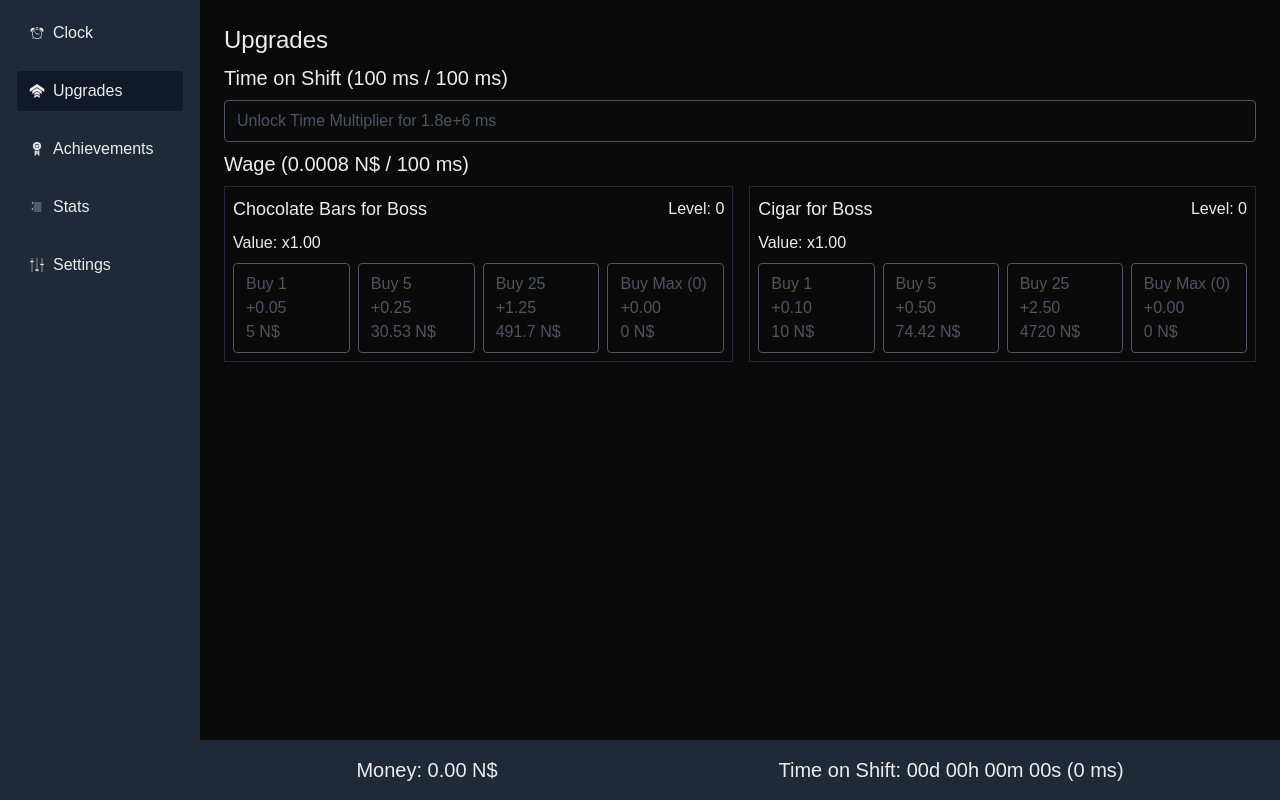
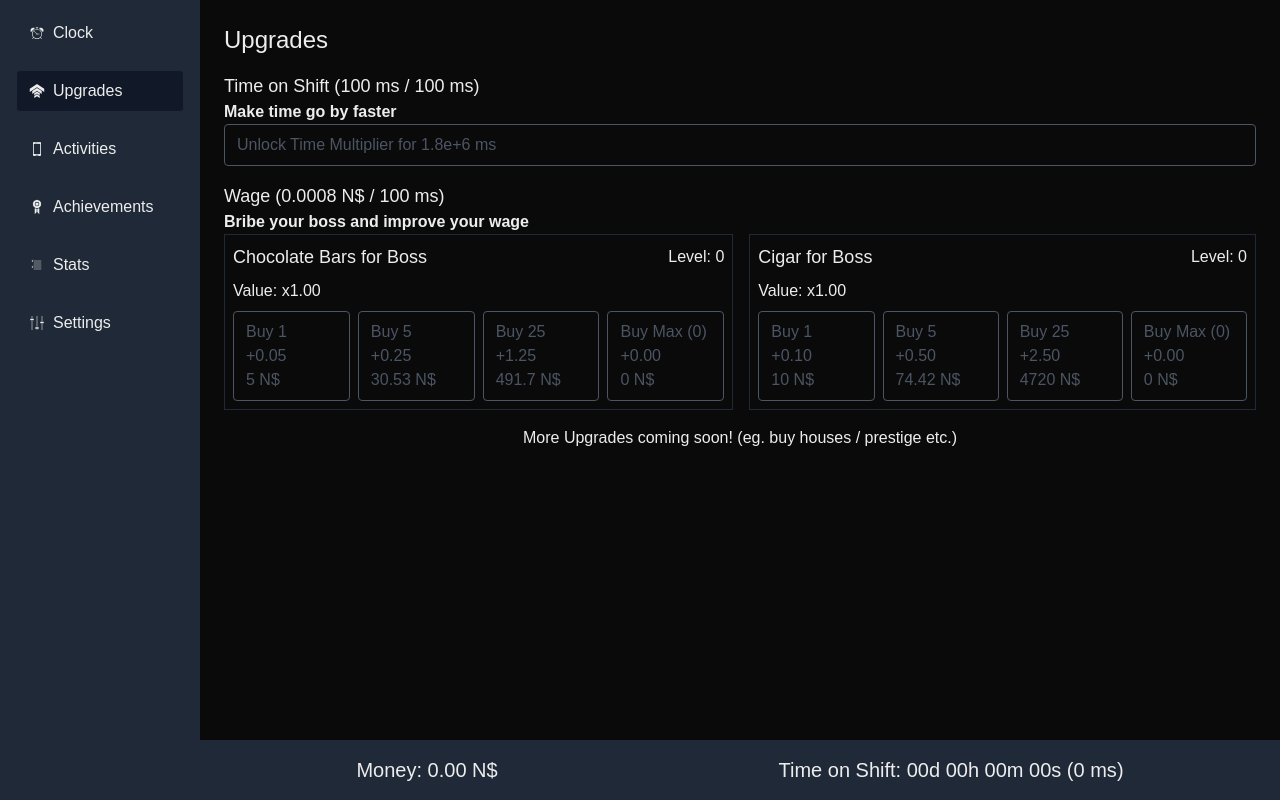
Before and after one commit to enyineer/nissesgen, a Next.js app: page /game/upgrades in a window 1280 px wide. Built offline with nearby package versions, Linux system fonts and the light colour scheme.

Commit message:
Add activities page

```diff
--- a/app/game/achievements/page.tsx
+++ b/app/game/achievements/page.tsx
@@ -1,3 +1,8 @@
 export default function AchievementsPage() {
-  return <div>Achievements</div>;
+  return (
+    <div className="flex flex-col gap-2">
+      <h1 className="text-2xl">Achievements</h1>
+      <div>Achievements coming soon!</div>
+    </div>
+  );
 }
--- /dev/null
+++ b/app/game/activities/page.tsx
@@ -0,0 +1,11 @@
+export default function AchievementsPage() {
+  return (
+    <div className="flex flex-col gap-2">
+      <h1 className="text-2xl">Activities</h1>
+      <div>
+        Coming Soon! Activites will temporarily boost your time earnings (eg. by
+        browsing "Nstagram", watching "NTube Videos", ...)
+      </div>
+    </div>
+  );
+}
--- a/app/game/menu.tsx
+++ b/app/game/menu.tsx
@@ -4,6 +4,7 @@ import {
   GiAlarmClock,
   GiChecklist,
   GiSettingsKnobs,
+  GiSmartphone,
   GiUpgrade,
 } from "react-icons/gi";
 
@@ -12,6 +13,11 @@ export default function Menu() {
     <div className="flex flex-col gap-4 px-4 py-3 h-full bg-gray-800">
       <MenuItem href="/game" label="Clock" icon={<GiAlarmClock />} />
       <MenuItem href="/game/upgrades" label="Upgrades" icon={<GiUpgrade />} />
+      <MenuItem
+        href="/game/activities"
+        label="Activities"
+        icon={<GiSmartphone />}
+      />
       <MenuItem
         href="/game/achievements"
         label="Achievements"
--- a/app/game/upgrades/page.tsx
+++ b/app/game/upgrades/page.tsx
@@ -11,21 +11,28 @@ export default function UpgradesPage() {
   const money = useMoney();
 
   return (
-    <div className="flex flex-col gap-2">
+    <div className="flex flex-col gap-4">
       <h1 className="text-2xl">Upgrades</h1>
-      <h2 className="text-xl">
+      <div className="flex flex-col">
+        <h3 className="text-lg">
           Time on Shift ({gameMath.format(time.tickValue)} {time.displayName} /{" "}
           {gameMath.format(MILLISECONDS_PER_TICK)} ms)
-      </h2>
+        </h3>
+        <h4 className="text-md font-bold">Make time go by faster</h4>
         <div className="flex justify-between gap-4 xl:flex-row flex-col">
           <div className="flex-grow">
             <UpgradeButton upgrade={time.timeMultiplierUpgrade} />
           </div>
         </div>
-      <h2 className="text-xl">
+      </div>
+      <div className="flex flex-col">
+        <h3 className="text-lg">
           Wage ({money.tickValue.toFixed(4)} N$ /{" "}
           {gameMath.format(MILLISECONDS_PER_TICK)} ms)
-      </h2>
+        </h3>
+        <h4 className="text-md font-bold">
+          Bribe your boss and improve your wage
+        </h4>
         <div className="flex justify-between gap-4 xl:flex-row flex-col">
           <div className="flex-grow">
             <UpgradeButton upgrade={money.chocolateUpgrade} />
@@ -35,5 +42,9 @@ export default function UpgradesPage() {
           </div>
         </div>
       </div>
+      <div className="text-center">
+        More Upgrades coming soon! (eg. buy houses / prestige etc.)
+      </div>
+    </div>
   );
 }
```
Lines whose indentation alone changed are shown as unchanged.
